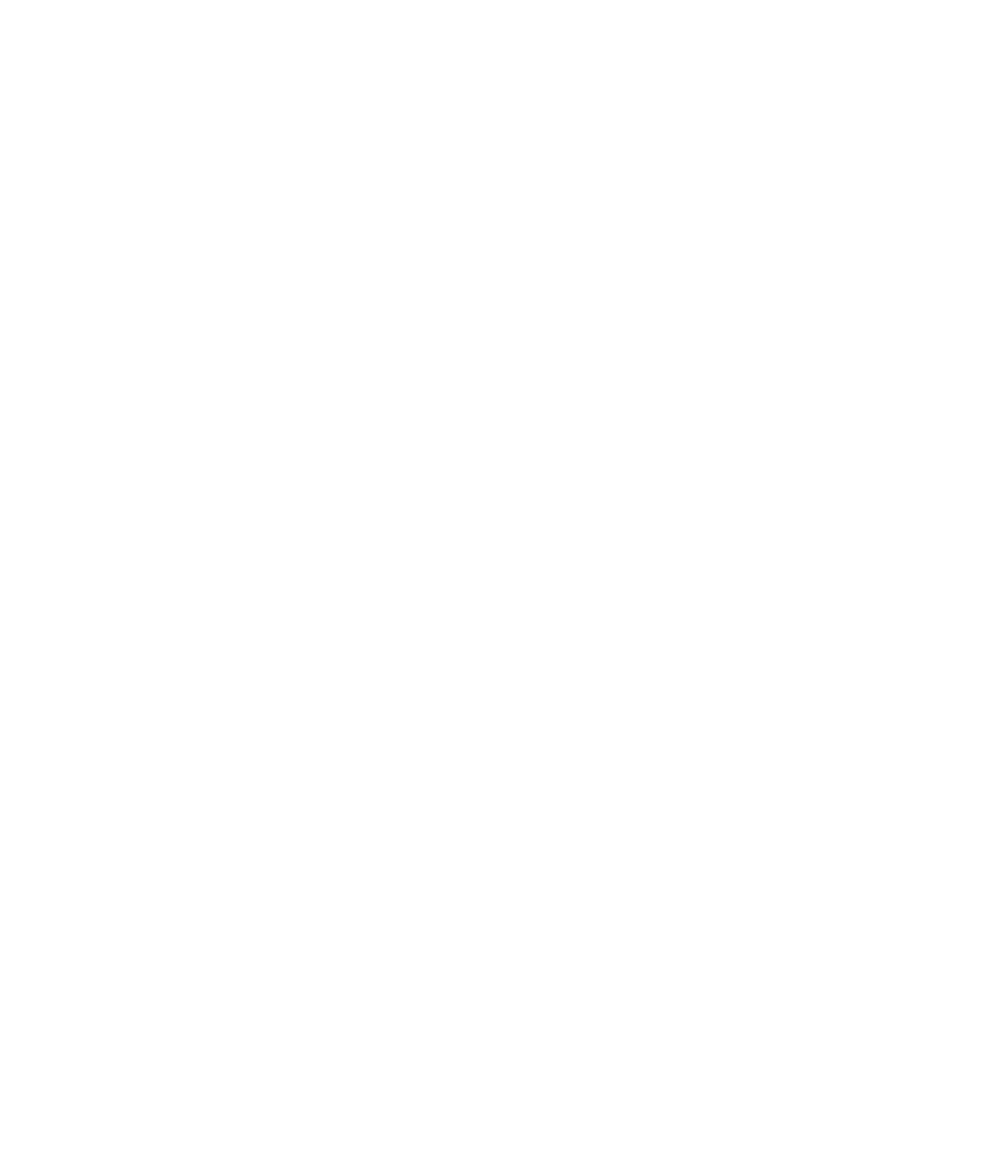
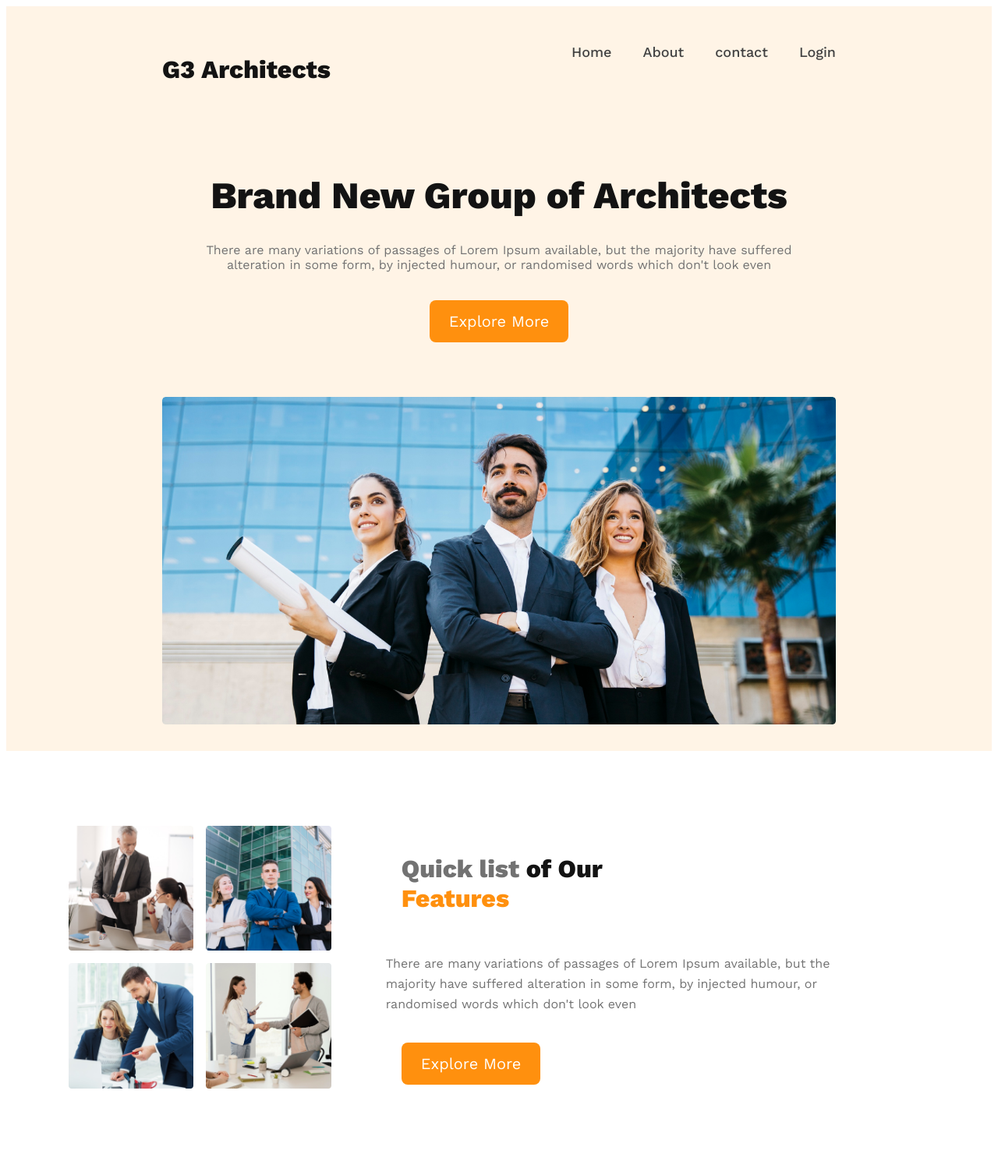
Before and after one commit to s-happyakter/Architects-project, a plain HTML site: page index.html in a window 1280 px wide. Shown: the whole page at 78% size. Before the commit the page ends 800 px from the top, so only its background shows below. Drawn offline with nearby package versions, Linux system fonts and the light colour scheme.

Commit message:
bannar section

```diff
--- a/index.html
+++ b/index.html
@@ -1,16 +1,81 @@
 <!DOCTYPE html>
 <html lang="en">
+
 <head>
     <meta charset="UTF-8">
     <meta name="viewport" content="width=device-width, initial-scale=1.0">
     <title>G3 Architects</title>
     <link rel="stylesheet" href="style.css">
+    <link rel="preconnect" href="https://fonts.googleapis.com">
+    <link rel="preconnect" href="https://fonts.gstatic.com" crossorigin>
+    <link
+        href="https://fonts.googleapis.com/css2?family=Lato:wght@700&family=Open+Sans:wght@600;700;800&family=Work+Sans:ital,wght@0,400;0,500;0,600;0,800;1,700&display=swap"
+        rel="stylesheet">
 
 </head>
+
 <body>
+    <!-- header start -->
+    <header class="header">
+        <nav>
+            <h3 class="nav-title"> G3 Architects </h3>
+            <ul>
+                <li><a href="">Home</a></li>
+                <li><a href="">About</a></li>
+                <li><a href="">contact</a></li>
+                <li><a href="">Login</a></li>
+
+            </ul>
+        </nav>
+        <div class="banner">
+          <div class="banner-contact">
+            <h1 class="banner-title">Brand New Group of Architects</h1>
+            <p class="text-light-gray">There are many variations of passages of Lorem Ipsum available, but the majority have suffered alteration
+                in some form, by injected humour, or randomised words which don't look even</p>
+         <button class="btn">Explore More</button>
+        </div>
+         <img  src="img/banner.png" alt="">
+
+
+        </div>
+    </header>
+    <!-- header end -->
+    <main>
+        <section class="teams-container">
+           <div class="teams-img-containe">
+           <img class="img"  src="img/team1.png" alt="">
+           <img class="img" src="img/team2.png" alt="">
+           <img class="img" src="img/team3.png" alt="">
+           <img class="img" src="img/team4.png" alt="">
+           </div>
+
+         <div>
+
+          <div class="teams-content ">
+          <h3 class="teams-title"><span class="text-light-gray">Quick list</span> <span class="black">of Our </span><br><span class="orang">Features</span></h3>
+          <p class="teams-description">There are many variations of passages of Lorem Ipsum available,
+            but the majority have suffered alteration in some form, by injected humour,
+            or randomised words which don't look even</p>
+
+            <button class="btn">Explore More</button>
+         </div>
+
+        </div>
+        </section>
 
 
 
 
+
+
+
+    </main>
+    <footer>
+
+
+
+    </footer>
+
 </body>
+
 </html>
--- a/style.css
+++ b/style.css
@@ -0,0 +1,184 @@
+* {
+    /* margin: 0px;
+    padding: 0px; */
+    font-family: 'Work Sans', sans-serif;
+
+}
+
+header {
+    background: rgba(255, 144, 14, 0.10);
+    padding: 30px 200px;
+
+}
+
+nav {
+    display: flex;
+    justify-content: space-between;
+
+}
+
+nav ul {
+    display: flex;
+
+}
+
+nav li {
+    list-style: none;
+    margin-left: 40px;
+
+}
+
+nav a {
+    text-decoration: none;
+    color: var(--dark-02, #424242);
+    font-size: 18px;
+    font-weight: 500;
+    line-height: 26px;
+}
+
+.nav-title {
+    color: var(--dark-01, #131313);
+    font-size: 2rem;
+    font-weight: 700;
+    align-items: center;
+
+
+}
+
+.banner-contact {
+    max-width: 800px;
+    text-align: center;
+    margin: 0 auto;
+    padding: 50px;
+
+
+}
+
+.banner-title {
+    font-size: 3rem;
+    color: var(--dark-01, #131313);
+    font-weight: 700;
+
+}
+
+.text-light-gray {
+    color: #727272;
+
+}
+
+.btn {
+    border-radius: 8px;
+    background: #FF900E;
+    padding: 15px 25px;
+    color: #fff;
+    border: none;
+    font-size: 1.25rem;
+    margin: 20px;
+
+}
+
+img {
+    width: 100%;
+}
+
+.teams-container {
+    display: flex;
+    /* justify-content: center; */
+    align-items: center;
+    padding: 80px;
+
+
+
+}
+
+.teams-img-containe {
+    display: grid;
+    grid-template-columns: repeat(2, 1fr);
+    gap:1rem;
+
+}
+
+.teams-content {
+    padding-left: 70px;
+    padding-right: 70px;
+    justify-content: center;
+    align-items: center;
+}
+
+.teams-title {
+    font-size: 2rem;
+   padding:20px ;
+
+}
+
+
+.teams-title .black {
+    color: var(--dark-01, #131313);
+    font-weight: 700;
+
+}
+
+.teams-title .orang {
+    color: #FF900E;
+    font-style: normal;
+
+
+
+}
+.teams-description{
+    color: var(--dark-03, #727272);
+    font-size: 16px;
+    line-height: 26px;
+
+}
+
+
+
+
+
+
+
+
+
+
+/* responsive madia querys */
+
+@media screen and (max-width:576px) {
+    header {
+        padding: 30px;
+
+    }
+
+    nav,.teams-container {
+        flex-direction: column;
+
+    }
+    .teams-img-containe{
+  grid-template-columns:1fr ;
+
+    }
+   .teams-content{
+    padding-left: 20px;
+    padding-right:20px ;
+   }
+
+
+
+}
+
+/*responsiv medium devices */
+@media screen and (min-width:576px)and (max-width:960px) {
+    header {
+        padding: 50px;
+
+    }
+
+    nav,.teams-container {
+        flex-direction: column;
+
+    }
+
+
+
+
+}
```
